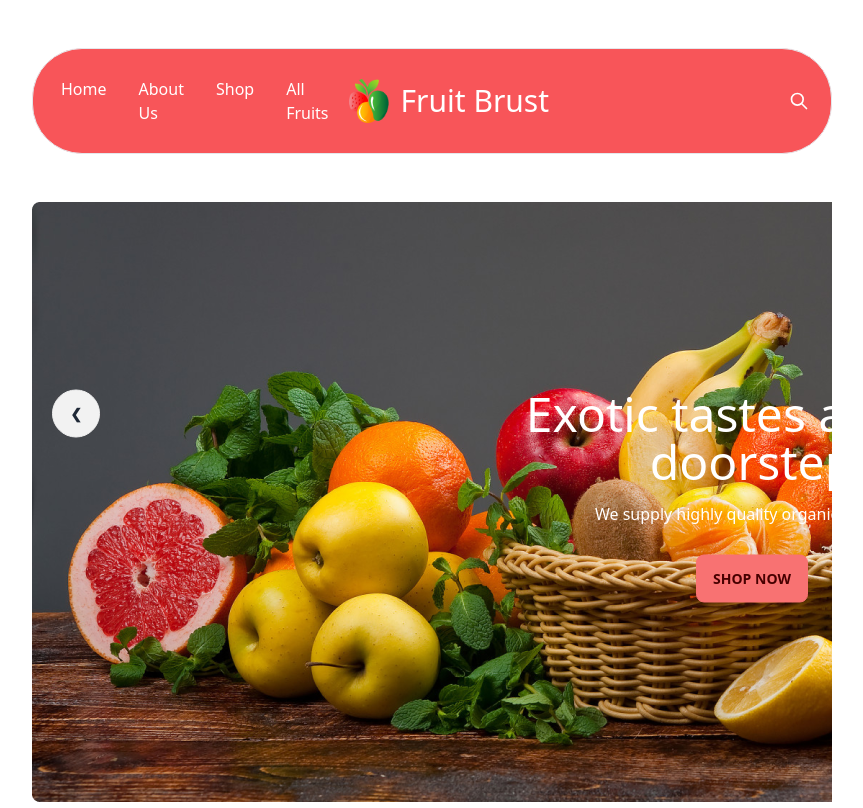
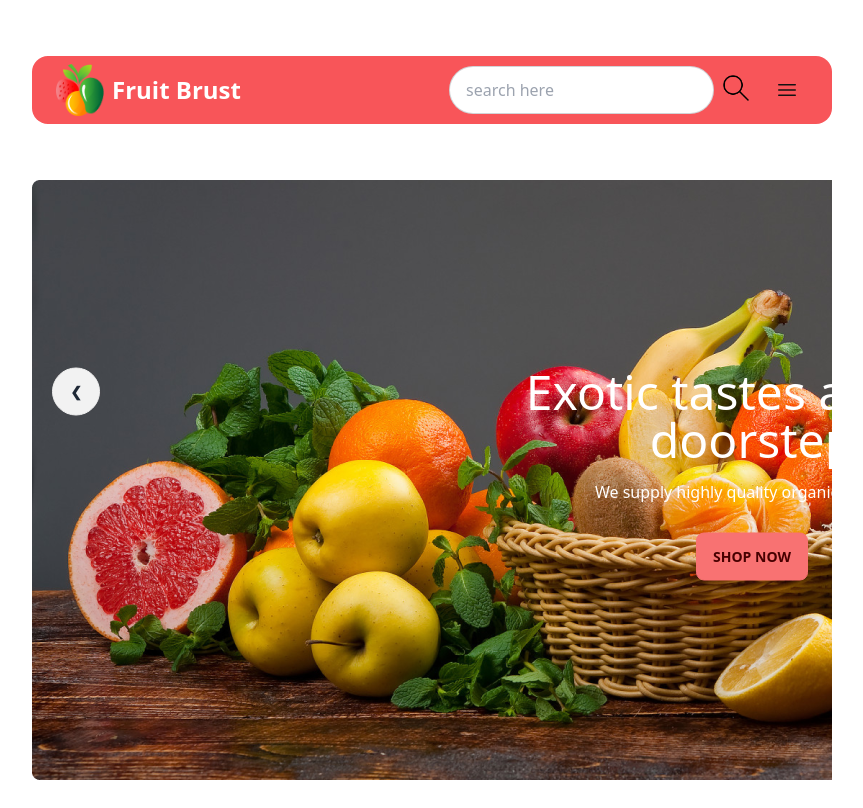
Before and after one commit to talha7688/Fruit-Brust, a plain HTML site: page index.html in a window 1280 px wide. Shown: the whole page, without its empty margins (208-1071 px from the left). Drawn offline with nearby package versions, Linux system fonts and the light colour scheme.

Commit message:
added navdar and banner

```diff
--- a/index.html
+++ b/index.html
@@ -15,33 +15,40 @@
 <body class="mx-[20px] lg:mx-[240px]">
     <header>
         <!-- navbar -->
-       <nav class="flex align-middle">
-        <div class="navbar bg-[#F85559] my-12 border rounded-[50px] text-white">
-            <div class="navbar-start">
-                <ul class="gap-8 p-5 grid lg:flex">
-                    <li>Home</li>
-                    <li>About Us</li>
-                    <li>Shop</li>
-                    <li>All Fruits</li>
-            </div>
-            <div class="navbar-center gap-3">
-                <img class="w-10" src="./images/logo.png" alt="">
-              <a class="normal-case text-3xl">Fruit Brust</a>
-            </div>
-            <div class="navbar-end">
-              <button class="flex btn btn-ghost btn-circle">
-                <svg xmlns="http://www.w3.org/2000/svg" class="h-5 w-5" fill="none" viewBox="0 0 24 24" stroke="currentColor"><path stroke-linecap="round" stroke-linejoin="round" stroke-width="2" d="M21 21l-6-6m2-5a7 7 0 11-14 0 7 7 0 0114 0z" /></svg>
-              </button>
+       <nav class="flex align-middle my-14">
+        <div class="navbar bg-[#F85559] rounded-box">
+          <div class="flex-1 px-2 lg:flex-none">
+            <img class="w-12 mx-2" src="./images/logo.png" alt="">
+            <a class="text-2xl font-bold text-white">Fruit Brust</a>
+          </div>
+          <div class="flex justify-end flex-1 px-2">
+            <div class="flex items-stretch">
+
+              <input type="text" placeholder="search here" class="input input-bordered rounded-3xl w-full max-w-xs" />
+              <img class=" lg:w-9 h-9 my-1 mx-1" src="./images/search.png" alt="">
+
+              <div class="dropdown dropdown-end">
+                <label tabindex="0" class="btn btn-ghost rounded-btn"><svg xmlns="http://www.w3.org/2000/svg" width="24" height="24" viewBox="0 0 24 24" fill="none">
+                  <path d="M3.75 6.75H20.25M3.75 12H20.25M3.75 17.25H20.25" stroke="#121212" stroke-width="1.5" stroke-linecap="round" stroke-linejoin="round"/>
+                </svg></label>
+                <ul tabindex="0" class="menu dropdown-content z-[1] p-2 shadow   bg-white rounded-box w-52 mt-4">
+                  <li><a>Home</a></li>
+                  <li><a>About Us</a></li>
+                  <li><a>Shop</a></li>
+                  <li><a>All Fruits</a></li>
+                </ul>
+              </div>
             </div>
           </div>
+        </div>
        </nav>
        <!-- banner -->
-       <div class="carousel ">
+       <div class="carousel">
         <div id="slide1" class="carousel-item relative">
           <img src="./images/banner1.png" class="" />
           <div class="absolute flex justify-between transform -translate-y-1/2 left-5 right-5 top-1/2">
             <a href="#slide4" class="btn btn-circle">❮</a>
-            <div class="text-white text-center lg:text-5xl">
+            <div class="text-white text-center text-2xl lg:text-5xl">
                 <h1>Exotic tastes at your <br> doorstep</h1>
                 <p class="text-base my-4">We supply highly quality organic products</p>
                 <button class="btn btn-error my-3">Shop Now</button>
@@ -49,19 +56,19 @@
             <a href="#slide2" class="btn btn-circle">❯</a>
           </div>
         </div>
-        <div id="slide2" class="carousel-item relative ">
+        <div id="slide2" class="carousel-item relative">
           <img src="./images/banner2.png" class="l" />
           <div class="absolute flex justify-between transform -translate-y-1/2 left-5 right-5 top-1/2">
             <a href="#slide1" class="btn btn-circle">❮</a>
             <div class="text-white text-5xl text-center">
-                <h1>Exotic tastes at your <br> doorstep</h1>
+                <h1>Exotic tastes at your doorstep</h1>
                 <p class="text-base my-4">We supply highly quality organic products</p>
                 <button class="btn btn-error my-3">Shop Now</button>
             </div>
             <a href="#slide3" class="btn btn-circle">❯</a>
           </div>
         </div>
-        <div id="slide3" class="carousel-item relative ">
+        <div id="slide3" class="carousel-item relative">
           <img src="./images/banner3.png" class="" />
           <div class="absolute flex justify-between transform -translate-y-1/2 left-5 right-5 top-1/2">
             <a href="#slide2" class="btn btn-circle">❮</a>
@@ -73,7 +80,7 @@
             <a href="#slide4" class="btn btn-circle">❯</a>
           </div>
         </div>
-        <div id="slide4" class="carousel-item relative">
+        <div id="slide4" class="carousel-item relative ">
           <img src="./images/banner4.png" class="" />
           <div class="absolute flex justify-between transform -translate-y-1/2 left-5 right-5 top-1/2">
             <a href="#slide3" class="btn btn-circle">❮</a>
```
Also changed, not shown: images/search.png (added).
